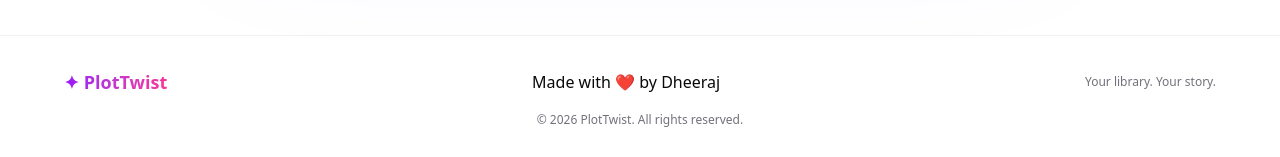
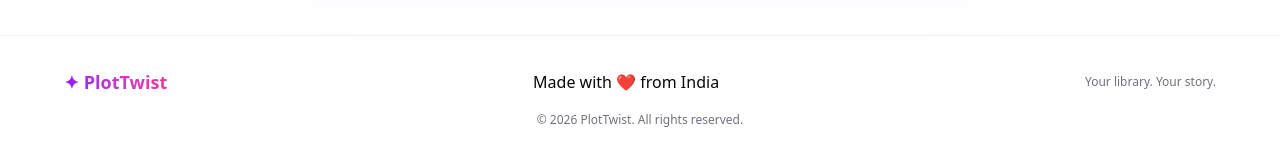
Before and after one commit to dhiru-06/PlotTwist, a React (Vite) app: page / in a window 1280 px wide. Shown: the part 3051-3208 px from the top of the page. Built offline with nearby package versions, Linux system fonts and the light colour scheme; no server answers.

Commit message:
fix: update footer text to reflect location instead of author name

```diff
--- a/src/pages/Landing.tsx
+++ b/src/pages/Landing.tsx
@@ -349,7 +349,7 @@ export function Landing() {
               ✦ PlotTwist
             </span>
           </a>
-          <span>Made with ❤️ by <a href="https://www.linkedin.com/in/dheerajdommaraju8526b8165/" target="_blank" rel="noopener noreferrer">Dheeraj</a></span>
+          <span>Made with ❤️ from India</span>
           <p className="text-xs text-muted-foreground">
             Your library. Your story.
           </p>
```
